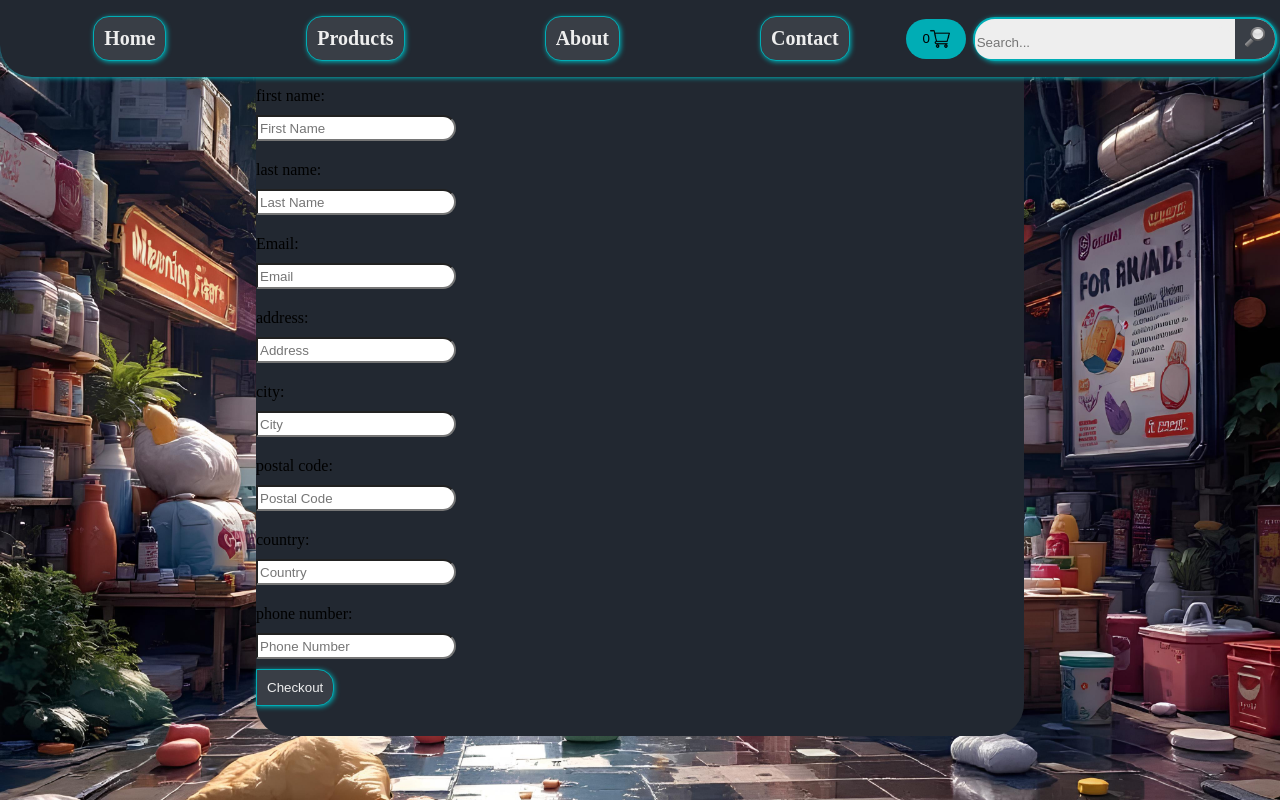
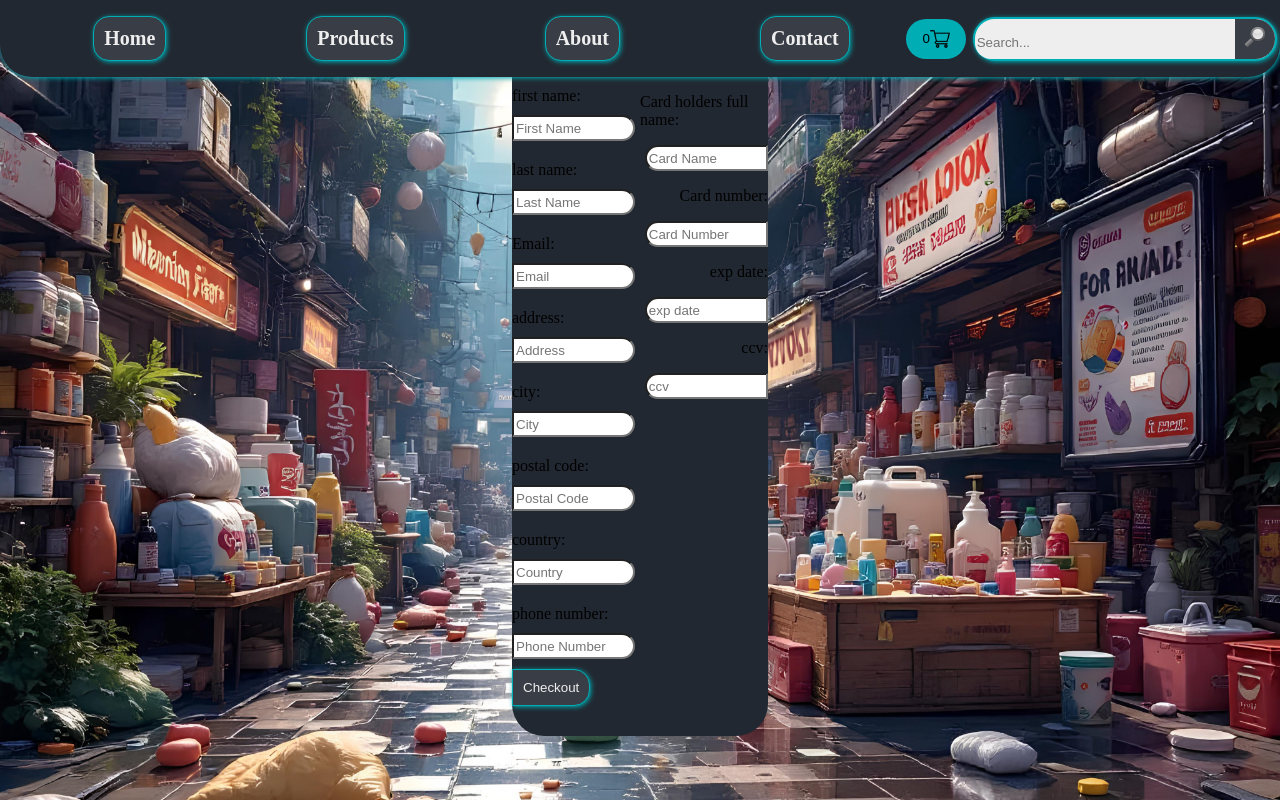
Before and after one commit to BarkInDaPark/productProjekt, a React (Vite) app in the folder ProductFrontend/: page /checkout in a window 1280 px wide. Built offline with nearby package versions, Linux system fonts and the light colour scheme.

Commit message:
fixed checkout form

```diff
--- a/ProductFrontend/pages/Checkout.jsx
+++ b/ProductFrontend/pages/Checkout.jsx
@@ -15,6 +15,7 @@ function Checkout(){
     return (
         <div className={styles.checkoutContainer}>
             <form className={styles.checkoutForm} onSubmit={handleSubmit}>
+               <div className={styles.checkoutFormInfo}>
                     <p className={styles.inputParagraph}>first name:</p>
                     <input name='firstName' type='text' placeholder='First Name' required  className={styles.input}/>
                     <p className={styles.inputParagraph}>last name:</p>
@@ -32,6 +33,22 @@ function Checkout(){
                     <p className={styles.inputParagraph}>phone number:</p>
                     <input name='phone' type='tel' placeholder='Phone Number' required className={styles.input}/>
                     <button type='submit' className={styles.submitButton}>Checkout</button>
+                </div>
+                <div  className={styles.checkoutFormCard}>
+                    <p className={styles.cardParagraph}>Card holders full name:</p>
+                    <input name='cardName' type='text' placeholder='Card Name' required className={styles.cardInput}/>
+                    <p className={styles.cardParagraph}>Card number:</p>
+                    <input name='cardNumber' type='text' placeholder='Card Number' required className={styles.cardInput}/>
+                    <p className={styles.cardParagraph}>exp date:</p>
+                    <input name='cardExp' type='text' placeholder='exp date' required className={styles.cardInput}/>
+                    <p className={styles.cardParagraph}>ccv:</p>
+                    <input name='cardCcv' type='text' placeholder='ccv' required className={styles.cardInput}/>
+                </div>
+
+            </form>
+            <form>
+
+
             </form>
         </div>
     )
--- a/ProductFrontend/pages/Checkout.module.css
+++ b/ProductFrontend/pages/Checkout.module.css
@@ -3,11 +3,18 @@
 
     background-color: #222831;
     border-radius: 0 0 2rem 2rem;
-    width: 60%;
+    width: 20%;
     margin: 0 auto;
 }
 .checkoutForm{
     display: flex;
+    flex-direction: row;
+    justify-content: center;
+    align-items: flex-start;
+    width: 100%;
+}
+.checkoutFormInfo{
+     display: flex;
     flex-direction: column;
     justify-content: center;
     align-items: center;
@@ -22,7 +29,7 @@
 .input{
     display: flex;
     align-self: flex-start;
-    width: 25%;
+    width: 90%;
     height: 20px;
     margin-bottom: 10px;
     border-radius: 0 1rem 1rem 0;
@@ -38,3 +45,17 @@
     box-shadow: 1px 1px 5px #00ADB5;
     margin-bottom: 30px;
 }
+.cardInput{
+    border-radius: 1rem 0 0 1rem;
+    height: 20px;
+    width: 90%;;
+}
+.checkoutFormCard{
+    display: flex;
+    flex-direction: column;
+    justify-content: center;
+    align-items: flex-end;
+    width: 100%;
+
+    /* padding: 20px; */
+}
```
Lines whose indentation alone changed are shown as unchanged.
